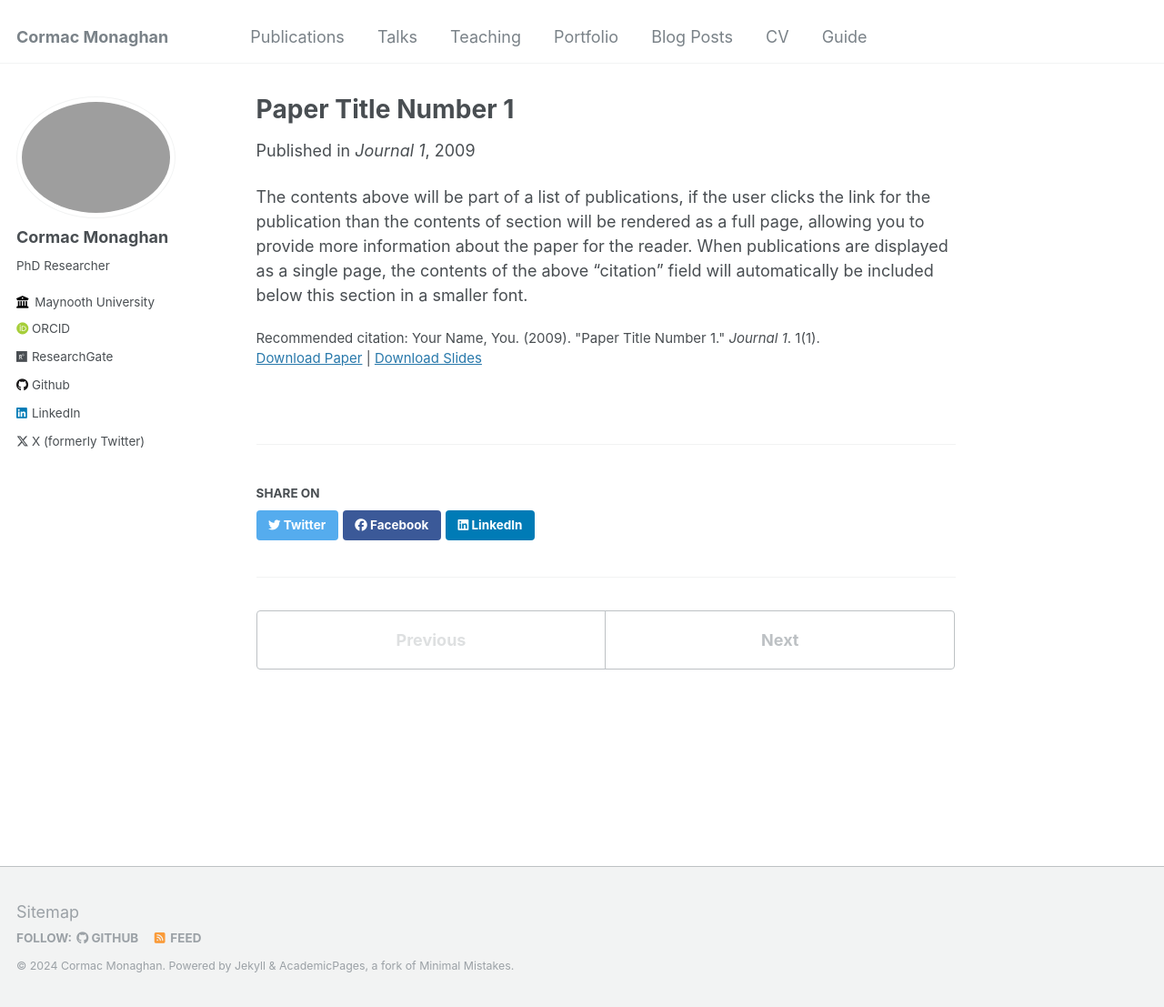
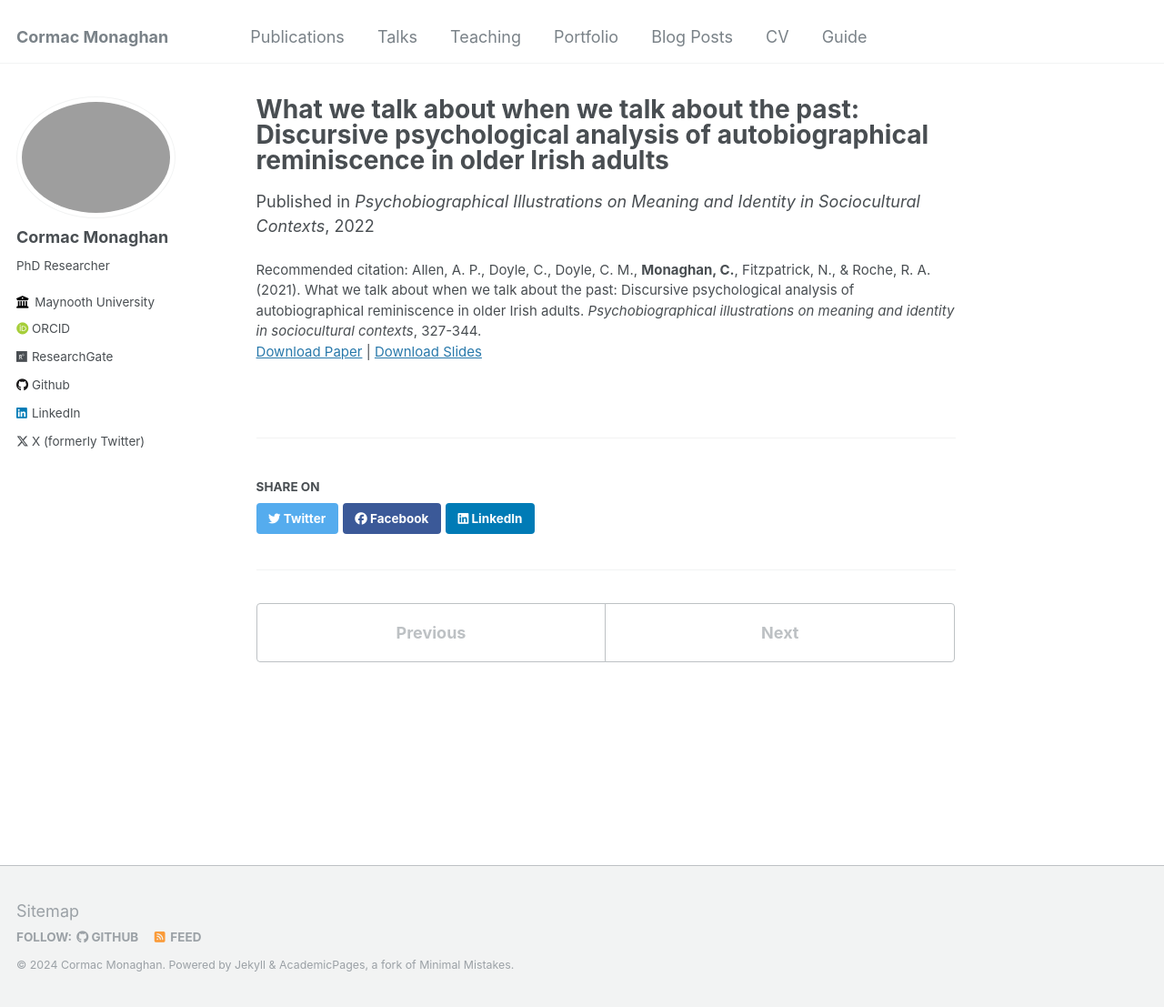
Before and after one commit to C-Monaghan/C-Monaghan.github.io, a Jekyll site: the page built from _publications/2009-10-01-paper-title-number-1.md, in a window 1280 px wide and 1107 px high. Shown: the whole window at 91% size. Built offline with Jekyll 4.4.1, drawn with Linux system fonts in a browser that asks for light colours; some web fonts are replaced.

Commit message:
Adding publication

```diff
--- a/_publications/2009-10-01-paper-title-number-1.md
+++ b/_publications/2009-10-01-paper-title-number-1.md
@@ -1,13 +1,11 @@
 ---
-title: "Paper Title Number 1"
+title: "What we talk about when we talk about the past: Discursive psychological analysis of autobiographical reminiscence in older Irish adults"
 collection: publications
-permalink: /publication/2009-10-01-paper-title-number-1
-excerpt: 'This paper is about the number 1. The number 2 is left for future work.'
-date: 2009-10-01
-venue: 'Journal 1'
-slidesurl: 'http://academicpages.github.io/files/slides1.pdf'
-paperurl: 'http://academicpages.github.io/files/paper1.pdf'
-citation: 'Your Name, You. (2009). &quot;Paper Title Number 1.&quot; <i>Journal 1</i>. 1(1).'
+permalink: /publication/2021_paper
+excerpt: ''
+date: 2022-01-01
+venue: 'Psychobiographical Illustrations on Meaning and Identity in Sociocultural Contexts'
+slidesurl: ''
+paperurl: ''
+citation: 'Allen, A. P., Doyle, C., Doyle, C. M., <strong>Monaghan, C.</strong>, Fitzpatrick, N., & Roche, R. A. (2021). What we talk about when we talk about the past: Discursive psychological analysis of autobiographical reminiscence in older Irish adults. <i>Psychobiographical illustrations on meaning and identity in sociocultural contexts</i>, 327-344.'
 ---
-
-The contents above will be part of a list of publications, if the user clicks the link for the publication than the contents of section will be rendered as a full page, allowing you to provide more information about the paper for the reader. When publications are displayed as a single page, the contents of the above "citation" field will automatically be included below this section in a smaller font.
```
